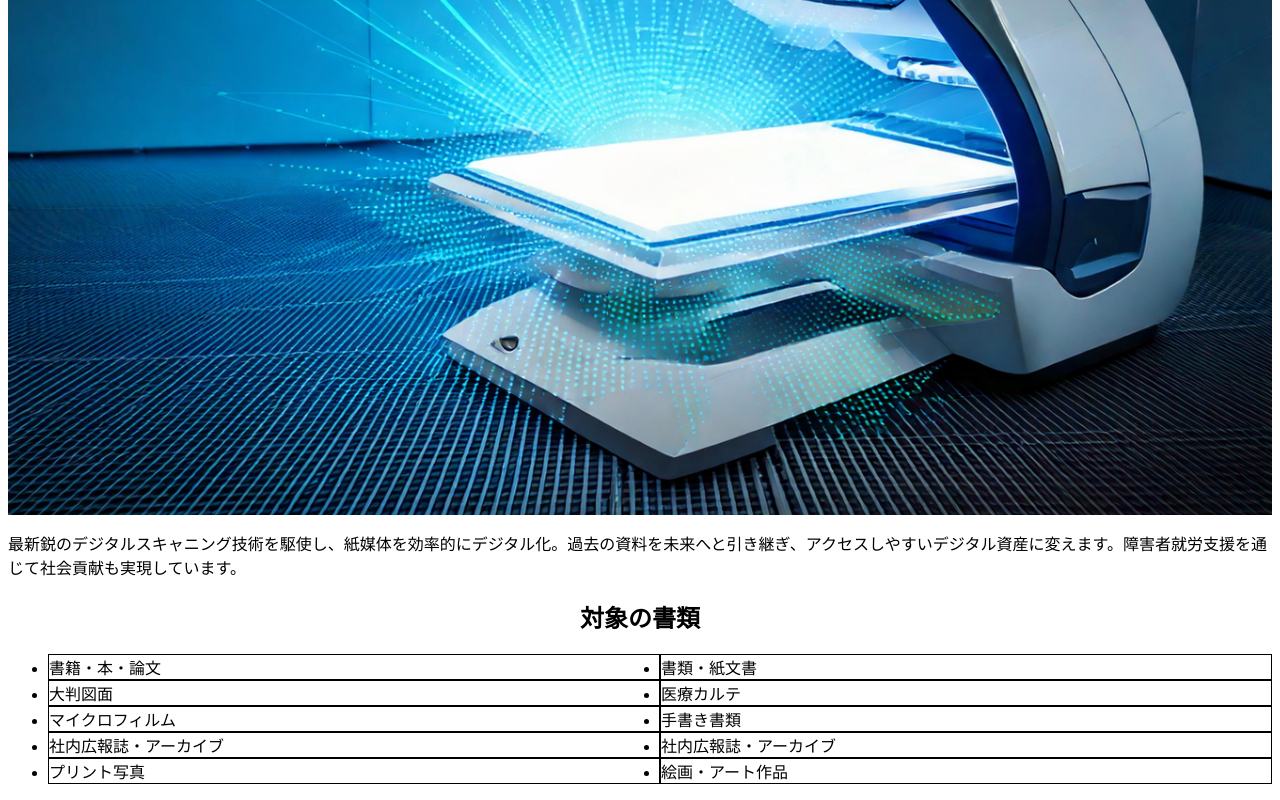
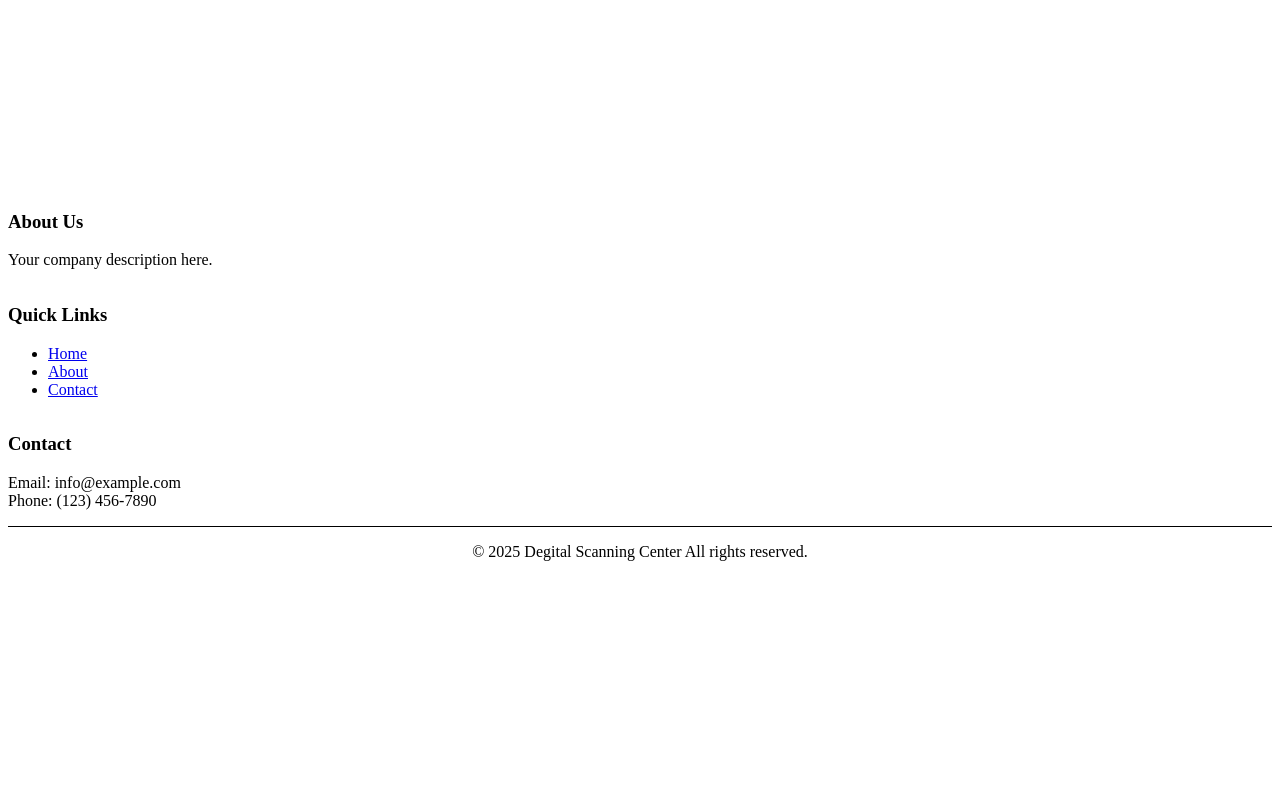
Before and after one commit to Charlie-UWG/op-with-minimum-next, a Next.js app: page /about in a window 1280 px wide. Shown: the part 391-1191 px from the top of the page. After the commit the page ends 968 px from the top, so only its background shows below. Built offline with nearby package versions, Linux system fonts and the light colour scheme.

Commit message:
🔥 余計なコードを削除

```diff
--- a/src/app/about/page.tsx
+++ b/src/app/about/page.tsx
@@ -1,5 +1,4 @@
-import Image from 'next/image'
-import hero from '~/assets/hero-sample-01.jpg'
+import Footer from '~/components/Footer'
 import Header from '~/components/Header'
 
 export default function AboutPage() {
@@ -8,42 +7,15 @@ export default function AboutPage() {
       {/* <img id="background" src={background.src} alt="" fetchpriority="high" /> */}
       <main>
         <Header />
-        <h2 className="mt-8 flex justify-center text-xl font-bold sm:text-5xl">
-          About Page
-        </h2>
-        <h3 className="mt-4 flex justify-center text-lg lg:text-2xl">
-          2025年4月 高機能デジタルスキャニングセンターが誕生
-        </h3>
-        <div className="relative mx-auto mt-4 aspect-[16/9] w-full max-w-4xl">
-          <Image
-            id="hero"
-            src={hero}
-            alt="Hero Sample"
-            fill
-            sizes="(max-width: 768px) 100vw, (max-width: 1200px) 80vw, 1200px"
-            className="z-0 object-cover"
-            priority
-          />
+        <div className="min-h-[60vh]">
+          <h2 className="mt-8 flex justify-center text-xl font-bold sm:text-5xl">
+            About Page
+          </h2>
+          <h3 className="mt-4 flex justify-center text-lg lg:text-2xl">
+            高機能デジタルスキャニングセンター
+          </h3>
         </div>
-        <p className="mx-4 mt-6 font-medium lg:mx-24">
-          最新鋭のデジタルスキャニング技術を駆使し、紙媒体を効率的にデジタル化。過去の資料を未来へと引き継ぎ、アクセスしやすいデジタル資産に変えます。障害者就労支援を通じて社会貢献も実現しています。
-        </p>
-
-        <div className="mx-8 my-4">
-          <h2 className="mt-6 text-center text-xl font-semibold sm:text-4xl">対象の書類</h2>
-          <ul className="sd:grid-cols-2 mx-8 my-6 grid grid-cols-2 gap-4 *:min-h-32 *:rounded *:border *:border-gray-300 *:bg-white *:p-2 md:grid-cols-3 lg:grid-cols-4 xl:grid-cols-5">
-            <li>書籍・本・論文</li>
-            <li>書類・紙文書</li>
-            <li>大判図面</li>
-            <li>医療カルテ</li>
-            <li>マイクロフィルム</li>
-            <li>手書き書類</li>
-            <li>社内広報誌・アーカイブ</li>
-            <li>社内広報誌・アーカイブ</li>
-            <li>プリント写真</li>
-            <li>絵画・アート作品</li>
-          </ul>
-        </div>
+        <Footer />
       </main>
     </div>
   )
```
